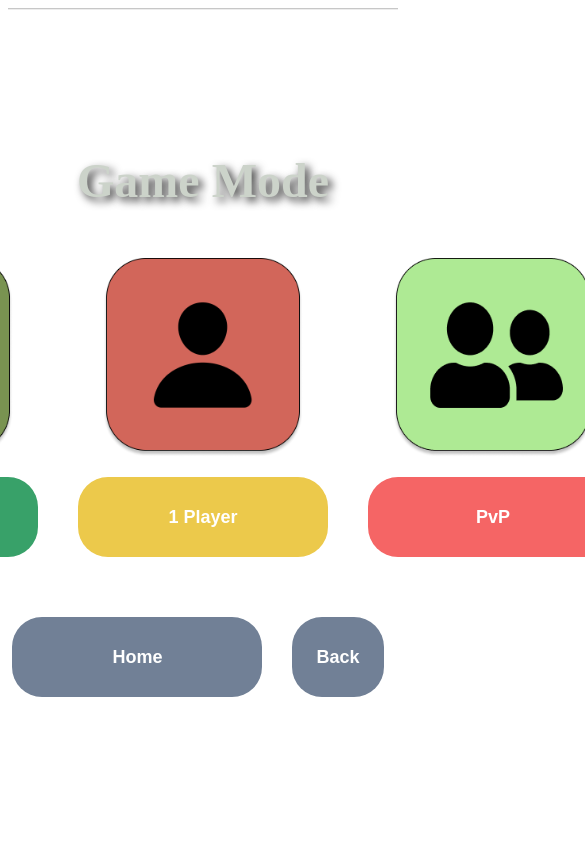
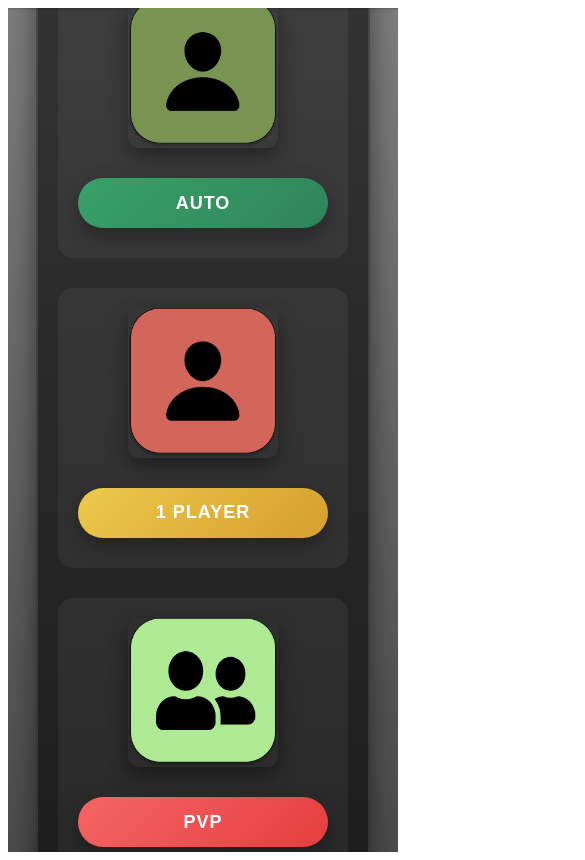
Before and after one commit to o0Mink0o/project-oop, a React (Create React App) app in the folder game-frontend/: page /mode-selection in a window 390 px wide. Shown: the top 860 px of the page, 585 px wide, since content can reach past the window. Built offline with nearby package versions, Linux system fonts and the light colour scheme.

Commit message:
Fix_color

```diff
--- a/game-frontend/src/components/ModeSelectionPage.js
+++ b/game-frontend/src/components/ModeSelectionPage.js
@@ -1,4 +1,4 @@
-import React from 'react';
+import React, { useState, useEffect } from 'react';
 import { useNavigate } from 'react-router-dom';
 import '../styles/ModeSelectionPage.css';
 import BackButton from './BackButton';
@@ -8,34 +8,65 @@ import playerVsPlayerImg from '../assets/image/pvp.png';
 
 const ModeSelectionPage = () => {
     const navigate = useNavigate();
+    const [animateIn, setAnimateIn] = useState(false);
+
+    useEffect(() => {
+        // Trigger entrance animation after component mounts
+        setTimeout(() => {
+            setAnimateIn(true);
+        }, 100);
+    }, []);
 
     return (
         <div className="mode-selection-page">
+            <div className="overlay"></div>
+
+            <div className={`mode-content ${animateIn ? 'animate-in' : ''}`}>
                 {/* หัวข้อใหญ่ "Game Mode" */}
                 <div className="game-mode-title">
                     Game Mode
                 </div>
 
-            <div className="content">
+                <div className="mode-options-container">
                     <div className="mode-options">
                         <div className="mode-option" onClick={() => navigate('/player-config/1')}>
+                            <div className="mode-image-container">
                                 <img src={botVsBotImg} alt="Bot vs Bot" className="mode-image" />
-                        <button className="btn btn-bot-vs-bot">Auto</button>
                             </div>
+                            <button className="btn btn-mode btn-bot-vs-bot">
+                                Auto
+                                <span className="btn-effect"></span>
+                            </button>
+                        </div>
+
                         <div className="mode-option" onClick={() => navigate('/player-config/2')}>
+                            <div className="mode-image-container">
                                 <img src={botVsPlayerImg} alt="Bot vs Player" className="mode-image" />
-                        <button className="btn btn-bot-vs-player">1 Player</button>
                             </div>
+                            <button className="btn btn-mode btn-bot-vs-player">
+                                1 Player
+                                <span className="btn-effect"></span>
+                            </button>
+                        </div>
+
                         <div className="mode-option" onClick={() => navigate('/player-config/3')}>
+                            <div className="mode-image-container">
                                 <img src={playerVsPlayerImg} alt="Player vs Player" className="mode-image" />
-                        <button className="btn btn-player-vs-player">PvP</button>
+                            </div>
+                            <button className="btn btn-mode btn-player-vs-player">
+                                PvP
+                                <span className="btn-effect"></span>
+                            </button>
                         </div>
                     </div>
-                <div className="buttons">
+                </div>
+
+                <div className="navigation-buttons">
                     <button className="btn btn-home" onClick={() => navigate('/')}>
                         Home
+                        <span className="btn-effect"></span>
                     </button>
-                    <BackButton />
+                    <BackButton className="back-button" />
                 </div>
             </div>
         </div>
--- a/game-frontend/src/components/StartPage.js
+++ b/game-frontend/src/components/StartPage.js
@@ -1,25 +1,43 @@
-import React from 'react';
+
+import React, { useState, useEffect } from 'react';
 import { useNavigate } from 'react-router-dom';
 import '../styles/StartPage.css';
 
 const StartPage = () => {
     const navigate = useNavigate();
+    const [animateIn, setAnimateIn] = useState(false);
+
+    useEffect(() => {
+        // Trigger entrance animation after component mounts
+        setTimeout(() => {
+            setAnimateIn(true);
+        }, 100);
+    }, []);
 
     return (
         <div className="start-page">
             <div className="overlay"></div>
 
             {/* คอนเทนต์ตรงกลาง */}
-            <div className="content ">
+            <div className={`content ${animateIn ? 'animate-in' : ''}`}>
                 <h1 className="title">Welcome to the KOMBAT</h1>
 
                 {/* ปุ่มต่างๆ */}
                 <div className="button-group">
-                    <button className="btn btn-start" onClick={() => navigate('/mode-selection')}>
+                    <button
+                        className="btn btn-start"
+                        onClick={() => navigate('/mode-selection')}
+                    >
                         Start Game
+                        <span className="btn-effect"></span>
                     </button>
-                    <button className="btn btn-home" onClick={() => navigate('/')}>
+
+                    <button
+                        className="btn btn-home"
+                        onClick={() => navigate('/')}
+                    >
                         Home
+                        <span className="btn-effect"></span>
                     </button>
                 </div>
             </div>
--- a/game-frontend/src/styles/ModeSelectionPage.css
+++ b/game-frontend/src/styles/ModeSelectionPage.css
@@ -1,4 +1,4 @@
-/* ตั้งค่าพื้นหลังให้เต็มจอ */
+/* Base styles - consistent with StartPage */
 .mode-selection-page {
     position: relative;
     width: 100vw;
@@ -7,30 +7,65 @@
     display: flex;
     align-items: center;
     justify-content: center;
-    flex-direction: column;
+    overflow: hidden;
 }
 
-
-/* ชื่อหัวข้อใหญ่ "Game Mode" */
-.game-mode-title {
-    font-size: 48px;
-    font-weight: bold;
-    color: #CCD3CA;  /* เปลี่ยนเป็นสีขาวสดใส */
-    text-shadow: 4px 4px 8px rgba(0, 0, 0, 0.8); /* เพิ่มเงามืดชัดเจน */
-    margin-bottom: 50px; /* ระยะห่างจากปุ่ม */
+/* Gradient overlay consistent with StartPage */
+.overlay {
+    position: absolute;
+    inset: 0;
+    background: linear-gradient(to bottom,
+    rgba(0, 0, 0, 0.5),
+    rgba(0, 0, 0, 0.7));
+    backdrop-filter: blur(2px);
 }
 
-
-/* กล่องคอนเทนต์ */
-.content {
+/* Main content container with animation */
+.mode-content {
+    position: relative;
     display: flex;
     flex-direction: column;
     align-items: center;
     justify-content: center;
     gap: 40px;
+    max-width: 90%;
+    opacity: 0;
+    transform: translateY(30px);
+    transition: all 0.8s ease-out;
+    z-index: 10;
 }
 
-/* กล่องรวมปุ่มแนวนอน */
+.mode-content.animate-in {
+    opacity: 1;
+    transform: translateY(0);
+}
+
+/* Enhanced title styling */
+.game-mode-title {
+    font-size: clamp(36px, 6vw, 60px);
+    font-weight: 800;
+    color: #CCD3CA;
+    text-shadow: 4px 4px 8px rgba(0, 0, 0, 0.8);
+    margin-bottom: 30px;
+    text-transform: uppercase;
+    letter-spacing: 4px;
+    background: linear-gradient(135deg, #CCD3CA, #94a196);
+    -webkit-background-clip: text;
+    -webkit-text-fill-color: transparent;
+    padding: 10px 20px;
+    border-bottom: 4px solid rgba(204, 211, 202, 0.5);
+}
+
+/* Mode options container */
+.mode-options-container {
+    background-color: rgba(0, 0, 0, 0.6);
+    padding: 40px;
+    border-radius: 20px;
+    box-shadow: 0 15px 30px rgba(0, 0, 0, 0.5);
+    border: 2px solid rgba(255, 255, 255, 0.1);
+}
+
+/* Mode options layout */
 .mode-options {
     display: flex;
     flex-direction: row;
@@ -38,74 +73,209 @@
     gap: 40px;
 }
 
-/* ปุ่มแต่ละอัน */
+/* Individual mode option */
 .mode-option {
     display: flex;
     flex-direction: column;
     align-items: center;
     cursor: pointer;
+    transition: transform 0.3s cubic-bezier(0.175, 0.885, 0.32, 1.275);
+    padding: 20px;
+    border-radius: 15px;
+    background-color: rgba(255, 255, 255, 0.05);
 }
 
-/* รูปภาพ */
+.mode-option:hover {
+    transform: translateY(-10px);
+    background-color: rgba(255, 255, 255, 0.1);
+}
+
+/* Image container with effects */
+.mode-image-container {
+    position: relative;
+    margin-bottom: 20px;
+    border-radius: 10px;
+    overflow: hidden;
+    box-shadow: 0 8px 20px rgba(0, 0, 0, 0.4);
+    transition: transform 0.3s ease;
+}
+
+.mode-option:hover .mode-image-container {
+    transform: scale(1.05);
+}
+
+/* Mode images */
 .mode-image {
     width: 200px;
     height: auto;
-    margin-bottom: 10px;
+    transition: transform 0.5s ease;
+    display: block;
 }
 
-/* ปุ่ม */
+.mode-option:hover .mode-image {
+    transform: scale(1.1);
+}
+
+/* Button base styles - consistent with StartPage */
 .btn {
-    width: 300px;
-    height: 80px;
+    position: relative;
     font-size: 24px;
     font-weight: bold;
     color: white;
     border: none;
     border-radius: 30px;
     cursor: pointer;
-    transition: transform 0.3s;
+    overflow: hidden;
+    box-shadow: 0 8px 20px rgba(0, 0, 0, 0.3);
+    text-transform: uppercase;
+    letter-spacing: 1px;
+    transition: all 0.3s cubic-bezier(0.175, 0.885, 0.32, 1.275);
 }
 
-/* ทำให้ปุ่มขยายตอน hover */
-.mode-option:hover .btn {
-    transform: scale(1.1); /* ปรับให้ขยายเฉพาะปุ่ม */
+.btn:active {
+    transform: translateY(3px);
+    box-shadow: 0 3px 10px rgba(0, 0, 0, 0.2);
 }
 
-/* ปุ่มแต่ละสี */
+/* Mode-specific buttons */
+.btn-mode {
+    width: 200px;
+    height: 60px;
+    display: flex;
+    align-items: center;
+    justify-content: center;
+    font-size: 20px;
+}
+
+/* Button effect - ripple */
+.btn-effect {
+    position: absolute;
+    top: 0;
+    left: 0;
+    width: 100%;
+    height: 100%;
+    background: rgba(255, 255, 255, 0.1);
+    border-radius: 30px;
+    transform: scale(0);
+    opacity: 0;
+    transition: transform 0.5s, opacity 0.3s;
+}
+
+.btn:hover .btn-effect {
+    transform: scale(1);
+    opacity: 1;
+}
+
+/* Mode button variations with gradients */
 .btn-bot-vs-bot {
-    background-color: #38a169;
+    background: linear-gradient(135deg, #38a169, #2f855a);
+    border: 2px solid #276749;
 }
 
 .btn-bot-vs-bot:hover {
-    background-color: #2f855a;
+    background: linear-gradient(135deg, #48bb7f, #2d804f);
+    transform: scale(1.05);
 }
 
 .btn-bot-vs-player {
-    background-color: #ecc94b;
+    background: linear-gradient(135deg, #ecc94b, #d69e2e);
+    border: 2px solid #b7791f;
 }
 
 .btn-bot-vs-player:hover {
-    background-color: #d69e2e;
+    background: linear-gradient(135deg, #f6e05e, #cd9022);
+    transform: scale(1.05);
 }
 
 .btn-player-vs-player {
-    background-color: #f56565;
+    background: linear-gradient(135deg, #f56565, #e53e3e);
+    border: 2px solid #c53030;
 }
 
 .btn-player-vs-player:hover {
-    background-color: #e53e3e;
+    background: linear-gradient(135deg, #fc8181, #e02424);
+    transform: scale(1.05);
 }
 
-/* ปุ่ม Home & Back */
-.buttons {
+/* Navigation buttons container */
+.navigation-buttons {
     display: flex;
     gap: 20px;
+    margin-top: 20px;
 }
 
+/* Home button styling */
 .btn-home {
-    background-color: #718096;
+    background: linear-gradient(135deg, #718096, #4a5568);
+    border: 2px solid #2d3748;
+    width: 150px;
+    height: 50px;
+    display: flex;
+    align-items: center;
+    justify-content: center;
 }
 
 .btn-home:hover {
-    background-color: #4a5568;
+    background: linear-gradient(135deg, #7f91ac, #3f4a5a);
+    transform: scale(1.05);
 }
+
+/* Make sure BackButton component is styled consistently */
+:global(.back-button) {
+    width: 150px;
+    height: 50px;
+    background: linear-gradient(135deg, #805ad5, #553c9a);
+    border: 2px solid #44337a;
+    border-radius: 30px;
+    color: white;
+    font-weight: bold;
+    font-size: 18px;
+    text-transform: uppercase;
+    letter-spacing: 1px;
+    cursor: pointer;
+    transition: all 0.3s cubic-bezier(0.175, 0.885, 0.32, 1.275);
+    box-shadow: 0 8px 20px rgba(0, 0, 0, 0.3);
+}
+
+:global(.back-button:hover) {
+    background: linear-gradient(135deg, #9f7aea, #6b46c1);
+    transform: scale(1.05);
+}
+
+/* Responsive design */
+@media (max-width: 900px) {
+    .mode-options {
+        flex-direction: column;
+        gap: 30px;
+    }
+
+    .mode-options-container {
+        padding: 30px;
+    }
+
+    .game-mode-title {
+        margin-bottom: 20px;
+    }
+}
+
+@media (max-width: 480px) {
+    .btn-mode {
+        width: 180px;
+        height: 50px;
+        font-size: 16px;
+    }
+
+    .mode-image {
+        width: 150px;
+    }
+
+    .mode-options-container {
+        padding: 20px;
+    }
+
+    .btn-home, :global(.back-button) {
+        width: 120px;
+        height: 45px;
+        font-size: 16px;
+    }
+}
--- a/game-frontend/src/styles/StartPage.css
+++ b/game-frontend/src/styles/StartPage.css
@@ -1,4 +1,4 @@
-/* ตั้งค่าพื้นหลังให้เต็มจอ */
+/* Base styles for full-screen background */
 .start-page {
     position: relative;
     width: 100vw;
@@ -7,65 +7,156 @@
     display: flex;
     align-items: center;
     justify-content: center;
+    overflow: hidden;
 }
 
-/* ทำให้พื้นหลังมืดลงเพื่อให้ตัวหนังสืออ่านง่าย */
+/* Improved overlay with subtle gradient */
 .overlay {
     position: absolute;
     inset: 0;
-    background: rgba(0, 0, 0, 0.4);
+    background: linear-gradient(to bottom,
+    rgba(0, 0, 0, 0.5),
+    rgba(0, 0, 0, 0.7));
+    backdrop-filter: blur(2px);
 }
 
-/* กล่องคอนเทนต์ตรงกลาง */
+/* Content container with animation */
 .content {
     position: relative;
     text-align: center;
+    opacity: 0;
+    transform: translateY(30px);
+    transition: all 0.8s ease-out;
+    max-width: 90%;
 }
 
-/* สไตล์ของ Title */
-.title {
-    font-size: 100px;
-    font-weight: bold;
-    color: #C6EBC5;
-    background-color: #DF826C;
-    padding: 50px 40px;
-    border-radius: 10px;
+.content.animate-in {
+    opacity: 1;
+    transform: translateY(0);
 }
 
-/* ปุ่มต่างๆ */
+/* Enhanced title with text shadow and border */
+.title {
+    font-size: clamp(40px, 8vw, 100px); /* Responsive font size */
+    font-weight: 800;
+    color: #C6EBC5;
+    background-color: rgba(223, 130, 108, 0.9);
+    padding: 40px 30px;
+    border-radius: 15px;
+    box-shadow: 0 10px 25px rgba(0, 0, 0, 0.5);
+    text-shadow: 3px 3px 5px rgba(0, 0, 0, 0.3);
+    border: 3px solid #C6EBC5;
+    margin-bottom: 10px;
+    letter-spacing: 2px;
+    transition: transform 0.3s ease, box-shadow 0.3s ease;
+}
+
+.title:hover {
+    transform: translateY(-5px);
+    box-shadow: 0 15px 30px rgba(0, 0, 0, 0.6);
+}
+
+/* Button group with staggered animation */
 .button-group {
-    margin-top: 40px;
+    margin-top: 50px;
     display: flex;
     flex-direction: column;
-    gap: 20px;
+    gap: 25px;
+    align-items: center;
 }
 
+/* Base button styles */
 .btn {
-    width: 250px;
-    padding: 15px;
-    font-size: 24px;
+    position: relative;
+    width: 280px;
+    padding: 18px 20px;
+    font-size: 26px;
     font-weight: bold;
     color: white;
     border: none;
     border-radius: 30px;
     cursor: pointer;
-    transition: 0.3s;
+    transition: all 0.3s cubic-bezier(0.175, 0.885, 0.32, 1.275);
+    overflow: hidden;
+    box-shadow: 0 8px 20px rgba(0, 0, 0, 0.3);
+    text-transform: uppercase;
+    letter-spacing: 1px;
 }
 
+.btn:active {
+    transform: translateY(3px);
+    box-shadow: 0 3px 10px rgba(0, 0, 0, 0.2);
+}
+
+/* Start button specific styles */
 .btn-start {
-    background-color: #007bff;
+    background: linear-gradient(135deg, #007bff, #0056b3);
+    border: 2px solid #0066cc;
 }
 
 .btn-start:hover {
-    background-color: #0056b3;
+    background: linear-gradient(135deg, #0069d9, #0043a0);
     transform: scale(1.05);
+    box-shadow: 0 12px 25px rgba(0, 0, 0, 0.4);
 }
 
+/* Home button specific styles */
 .btn-home {
-    background-color: #6c757d;
+    background: linear-gradient(135deg, #6c757d, #495057);
+    border: 2px solid #5a6268;
 }
 
 .btn-home:hover {
-        background-color: #495057;
-        transform: scale(1.05);
+    background: linear-gradient(135deg, #5a6268, #343a40);
+    transform: scale(1.05);
+    box-shadow: 0 12px 25px rgba(0, 0, 0, 0.4);
 }
+
+/* Button effect - ripple */
+.btn-effect {
+    position: absolute;
+    top: 0;
+    left: 0;
+    width: 100%;
+    height: 100%;
+    background: rgba(255, 255, 255, 0.1);
+    border-radius: 30px;
+    transform: scale(0);
+    opacity: 0;
+    transition: transform 0.5s, opacity 0.3s;
+}
+
+.btn:hover .btn-effect {
+    transform: scale(1);
+    opacity: 1;
+}
+
+/* Media queries for responsive design */
+@media (max-width: 768px) {
+    .title {
+        padding: 25px 20px;
+    }
+
+    .btn {
+        width: 220px;
+        padding: 15px;
+        font-size: 22px;
+    }
+
+    .button-group {
+        margin-top: 35px;
+        gap: 20px;
+    }
+}
+
+@media (max-width: 480px) {
+    .title {
+        padding: 20px 15px;
+    }
+
+    .btn {
+        width: 180px;
+        padding: 12px;
+        font-size: 18px;
+    }
+}
```
Lines whose indentation alone changed are shown as unchanged.
